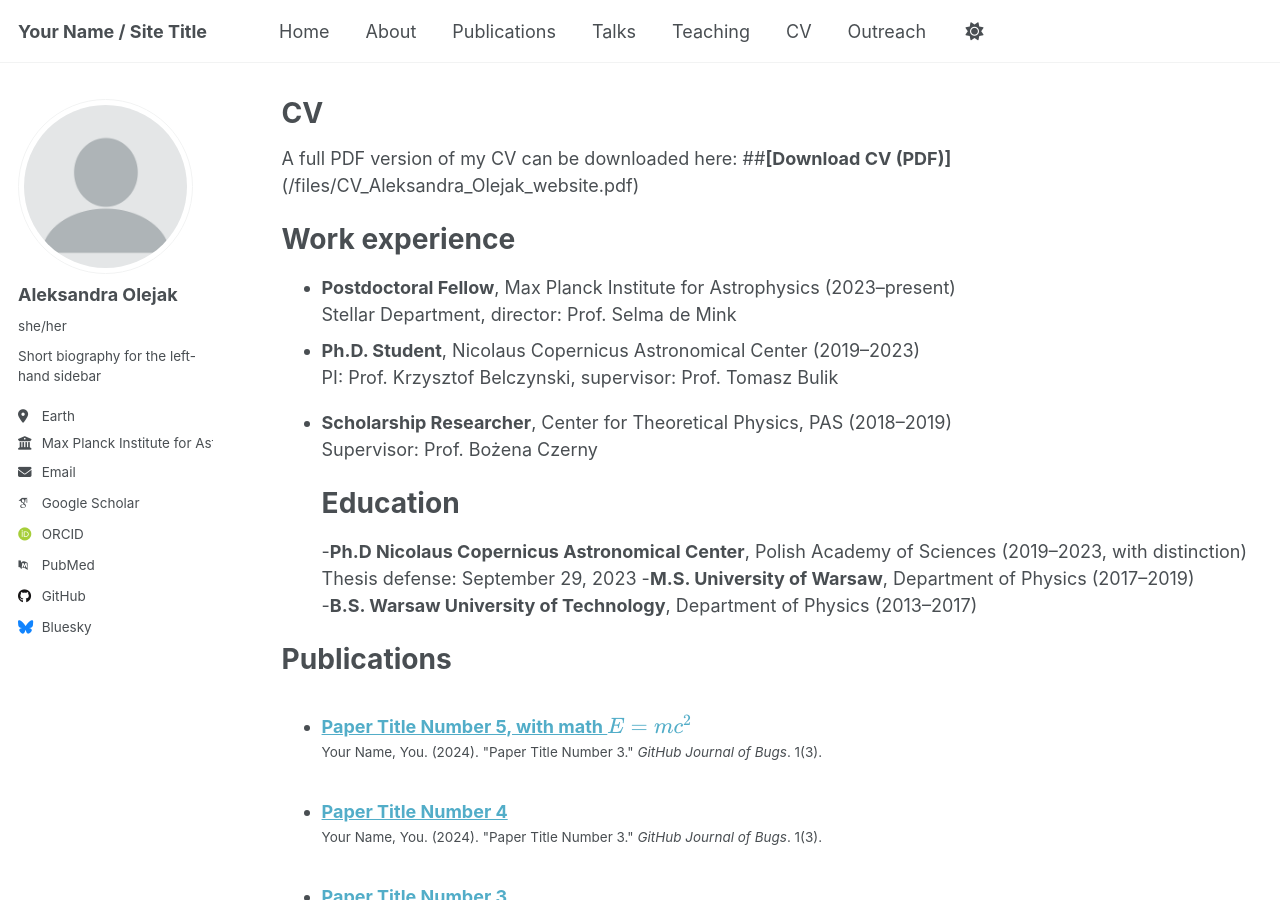
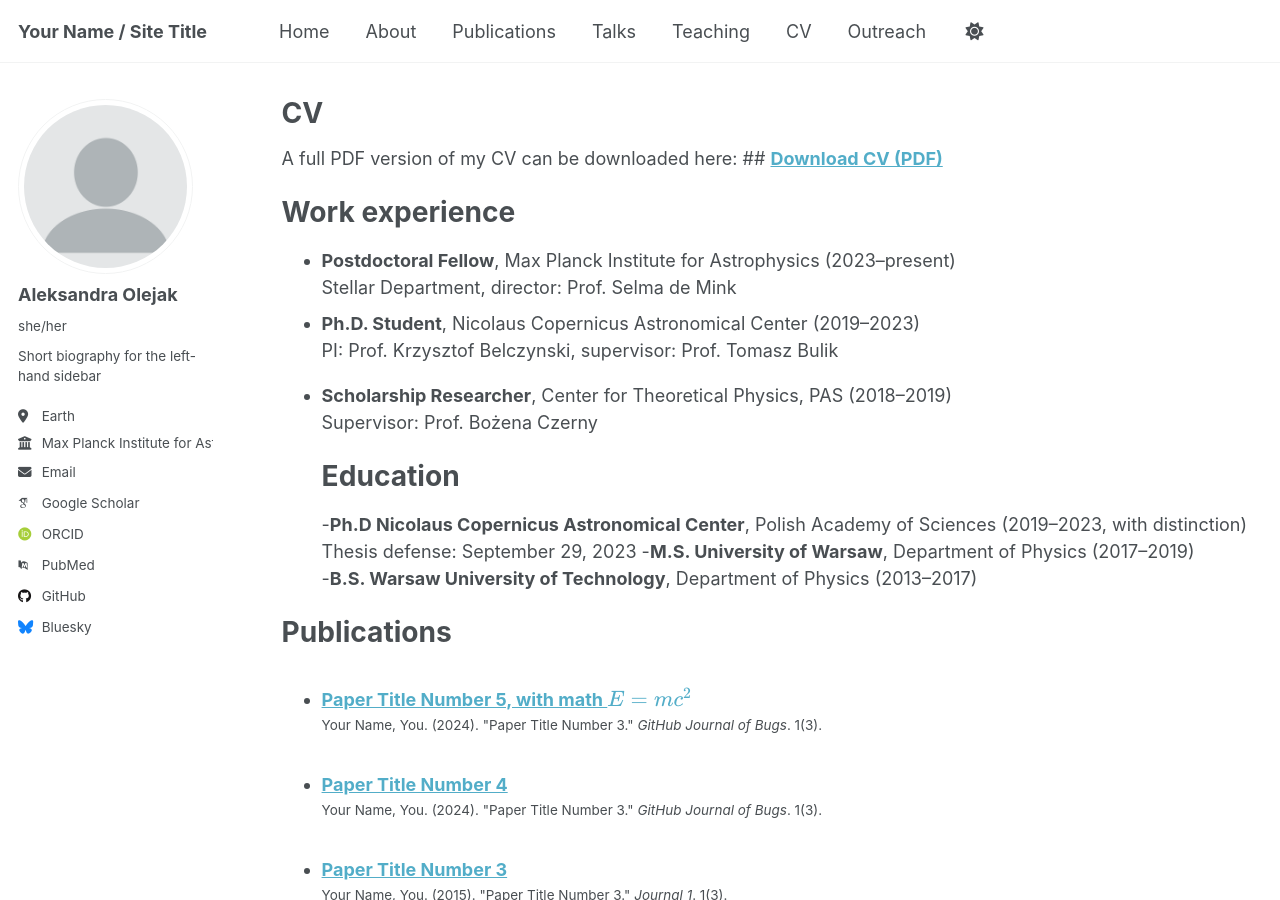
Before and after one commit to aleole/aleole.github.io, a Jekyll site: the page built from _pages/cv.md, in a window 1280 px wide and 900 px high. Built offline with Jekyll 4.4.1, drawn with Linux system fonts in a browser that asks for light colours; some web fonts are replaced; a script that is not in the unit is left out.

Commit message:
Update cv.md

```diff
--- a/_pages/cv.md
+++ b/_pages/cv.md
@@ -9,7 +9,7 @@ redirect_from:
 
 {% include base_path %}
 
-A full PDF version of my CV can be downloaded here:  ##**[Download CV (PDF)]**(/files/CV_Aleksandra_Olejak_website.pdf)
+A full PDF version of my CV can be downloaded here:  ## **[Download CV (PDF)](/files/CV_Aleksandra_Olejak_website.pdf)**
 
 Work experience
 ======
```
